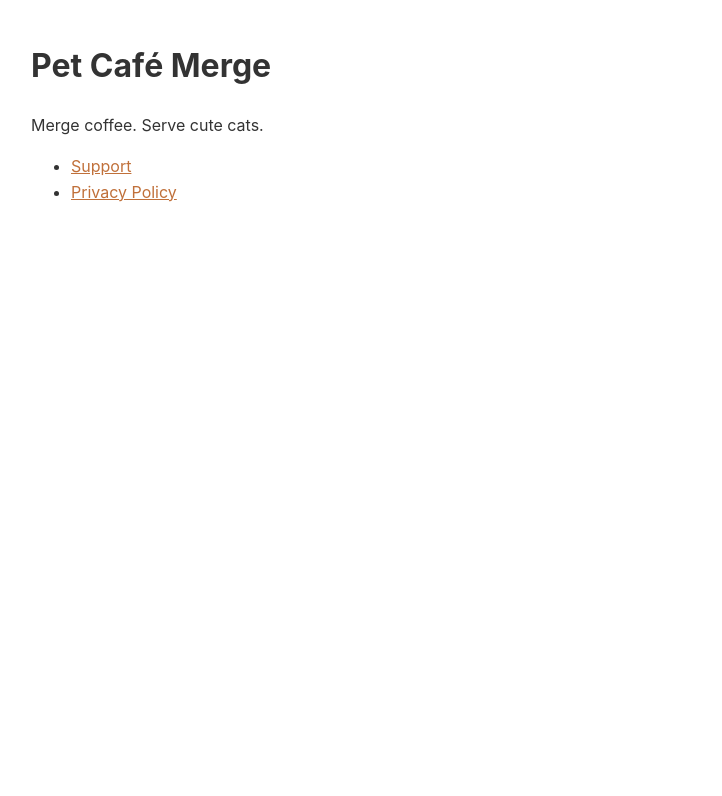
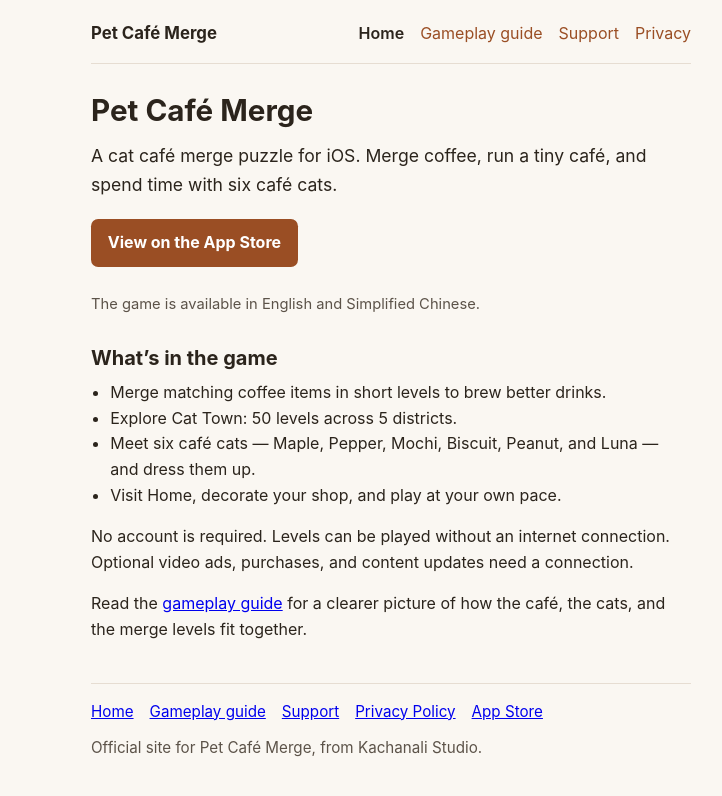
Before and after one commit to ninja9998877/pet-cafe-merge-site, a plain HTML site: page index.html in a window 1280 px wide. Shown: the whole page, without its empty margins (249-971 px from the left). Drawn offline with Linux system fonts and the light colour scheme.

Commit message:
Add official English homepage and gameplay guide for SEO trial
Replace the one-line homepage with an accurate product page, add an
original gameplay guide, and correct Support so it no longer claims the
game is fully offline. Levels can be played offline; ads, purchases,
and content updates need a network connection.

Add basic small-site SEO (titles, descriptions, canonicals, internal
links, robots, sitemap) without analytics, forms, or invented artwork.
Keep the existing privacy.html redirect in place.

```diff
--- a/index.html
+++ b/index.html
@@ -1,4 +1,72 @@
-<!doctype html><html lang="en"><head><meta charset="utf-8"><meta name="viewport" content="width=device-width,initial-scale=1"><title>Pet Café Merge</title>
-<style>body{font-family:-apple-system,Helvetica,Arial,sans-serif;max-width:720px;margin:40px auto;padding:0 20px;line-height:1.6;color:#333}a{color:#c0703a}</style></head>
-<body><h1>Pet Café Merge</h1><p>Merge coffee. Serve cute cats.</p>
-<ul><li><a href="support.html">Support</a></li><li><a href="privacy.html">Privacy Policy</a></li></ul></body></html>
+<!DOCTYPE html>
+<html lang="en">
+<head>
+  <meta charset="utf-8">
+  <meta name="viewport" content="width=device-width, initial-scale=1">
+  <title>Pet Café Merge – a cat café merge puzzle for iOS</title>
+  <meta name="description" content="Pet Café Merge is a cozy cat café merge puzzle for iOS. Merge coffee, explore 50 levels across 5 districts, and dress up six café cats. English and Simplified Chinese.">
+  <link rel="canonical" href="https://ninja9998877.github.io/pet-cafe-merge-site/">
+  <link rel="stylesheet" href="styles.css">
+  <meta property="og:type" content="website">
+  <meta property="og:title" content="Pet Café Merge – a cat café merge puzzle for iOS">
+  <meta property="og:description" content="Merge coffee, explore 50 levels across 5 districts, and dress up six café cats. Available on the App Store.">
+  <meta property="og:url" content="https://ninja9998877.github.io/pet-cafe-merge-site/">
+  <script type="application/ld+json">
+  {
+    "@context": "https://schema.org",
+    "@type": "SoftwareApplication",
+    "name": "Pet Café Merge",
+    "applicationCategory": "GameApplication",
+    "operatingSystem": "iOS",
+    "description": "A cozy cat café merge puzzle. Merge coffee, explore 50 levels across 5 districts, and dress up six café cats.",
+    "url": "https://ninja9998877.github.io/pet-cafe-merge-site/",
+    "installUrl": "https://apps.apple.com/us/app/id6816953184",
+    "inLanguage": ["en", "zh-Hans"],
+    "author": { "@type": "Organization", "name": "Kachanali Studio" }
+  }
+  </script>
+</head>
+<body>
+  <div class="wrap">
+    <header class="site-header">
+      <a class="site-mark" href="./">Pet Café Merge</a>
+      <nav class="site-nav" aria-label="Primary">
+        <a href="./" aria-current="page">Home</a>
+        <a href="guide.html">Gameplay guide</a>
+        <a href="support.html">Support</a>
+        <a href="https://ninja9998877.github.io/pet-cafe-merge-privacy/">Privacy</a>
+      </nav>
+    </header>
+
+    <main>
+      <h1>Pet Café Merge</h1>
+      <p class="lede">A cat café merge puzzle for iOS. Merge coffee, run a tiny café, and spend time with six café cats.</p>
+      <p><a class="cta" href="https://apps.apple.com/us/app/id6816953184?ct=official-site-home&amp;mt=8">View on the App Store</a></p>
+      <p class="cta-note">The game is available in English and Simplified Chinese.</p>
+
+      <h2>What’s in the game</h2>
+      <ul>
+        <li>Merge matching coffee items in short levels to brew better drinks.</li>
+        <li>Explore Cat Town: 50 levels across 5 districts.</li>
+        <li>Meet six café cats — Maple, Pepper, Mochi, Biscuit, Peanut, and Luna — and dress them up.</li>
+        <li>Visit Home, decorate your shop, and play at your own pace.</li>
+      </ul>
+
+      <p>No account is required. Levels can be played without an internet connection. Optional video ads, purchases, and content updates need a connection.</p>
+
+      <p>Read the <a href="guide.html">gameplay guide</a> for a clearer picture of how the café, the cats, and the merge levels fit together.</p>
+    </main>
+
+    <footer class="site-footer">
+      <nav aria-label="Footer">
+        <a href="./">Home</a>
+        <a href="guide.html">Gameplay guide</a>
+        <a href="support.html">Support</a>
+        <a href="https://ninja9998877.github.io/pet-cafe-merge-privacy/">Privacy Policy</a>
+        <a href="https://apps.apple.com/us/app/id6816953184?ct=official-site-home&amp;mt=8">App Store</a>
+      </nav>
+      <p>Official site for Pet Café Merge, from Kachanali Studio.</p>
+    </footer>
+  </div>
+</body>
+</html>
--- /dev/null
+++ b/styles.css
@@ -0,0 +1,146 @@
+/* Shared styles for the Pet Café Merge official site. No tracking, no webfonts. */
+:root {
+  --text: #2b241c;
+  --muted: #5c5349;
+  --bg: #faf7f2;
+  --card: #ffffff;
+  --accent: #9a4e24;
+  --accent-hover: #7a3c1b;
+  --line: #e6ddd2;
+  --focus: #1d4e89;
+}
+
+* { box-sizing: border-box; }
+
+html {
+  font-size: 100%;
+  -webkit-text-size-adjust: 100%;
+}
+
+body {
+  margin: 0;
+  background: var(--bg);
+  color: var(--text);
+  font-family: -apple-system, BlinkMacSystemFont, "Segoe UI", Helvetica, Arial, "PingFang SC", sans-serif;
+  line-height: 1.6;
+}
+
+.wrap {
+  max-width: 40rem;
+  margin: 0 auto;
+  padding: 1.25rem 1.25rem 3rem;
+}
+
+.site-header {
+  display: flex;
+  flex-wrap: wrap;
+  align-items: baseline;
+  justify-content: space-between;
+  gap: 0.75rem 1.25rem;
+  padding-bottom: 1rem;
+  border-bottom: 1px solid var(--line);
+  margin-bottom: 1.75rem;
+}
+
+.site-mark {
+  font-weight: 650;
+  color: var(--text);
+  text-decoration: none;
+  font-size: 1.05rem;
+}
+
+.site-nav {
+  display: flex;
+  flex-wrap: wrap;
+  gap: 0.5rem 1rem;
+}
+
+.site-nav a {
+  color: var(--accent);
+  text-decoration: none;
+}
+
+.site-nav a:hover,
+.site-mark:hover,
+a:hover {
+  color: var(--accent-hover);
+  text-decoration: underline;
+}
+
+.site-nav a[aria-current="page"] {
+  color: var(--text);
+  text-decoration: none;
+  font-weight: 600;
+}
+
+h1 {
+  font-size: 1.85rem;
+  line-height: 1.25;
+  margin: 0 0 0.85rem;
+}
+
+h2 {
+  font-size: 1.25rem;
+  line-height: 1.3;
+  margin: 1.75rem 0 0.6rem;
+}
+
+p, ul { margin: 0 0 1rem; }
+
+ul { padding-left: 1.2rem; }
+
+.lede {
+  font-size: 1.1rem;
+  color: var(--text);
+}
+
+.muted { color: var(--muted); }
+
+.cta {
+  display: inline-block;
+  margin: 0.25rem 0 1.25rem;
+  padding: 0.7rem 1.05rem;
+  background: var(--accent);
+  color: #fff !important;
+  text-decoration: none !important;
+  border-radius: 0.45rem;
+  font-weight: 650;
+}
+
+.cta:hover,
+.cta:focus-visible {
+  background: var(--accent-hover);
+}
+
+a:focus-visible,
+.site-mark:focus-visible,
+.site-nav a:focus-visible {
+  outline: 3px solid var(--focus);
+  outline-offset: 2px;
+}
+
+.cta-note {
+  font-size: 0.92rem;
+  color: var(--muted);
+  margin-top: -0.6rem;
+}
+
+.site-footer {
+  margin-top: 2.5rem;
+  padding-top: 1rem;
+  border-top: 1px solid var(--line);
+  color: var(--muted);
+  font-size: 0.95rem;
+}
+
+.site-footer nav {
+  display: flex;
+  flex-wrap: wrap;
+  gap: 0.5rem 1rem;
+  margin-bottom: 0.75rem;
+}
+
+@media (max-width: 420px) {
+  h1 { font-size: 1.55rem; }
+  .wrap { padding: 1rem 1rem 2.5rem; }
+}
```
Also changed, not shown: guide.html (added, +63 -0 lines), sitemap.xml (added, +15 -0 lines), support.html (+51 -10 lines), robots.txt (added).
